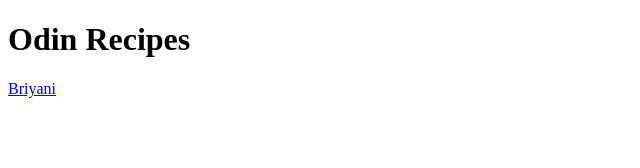
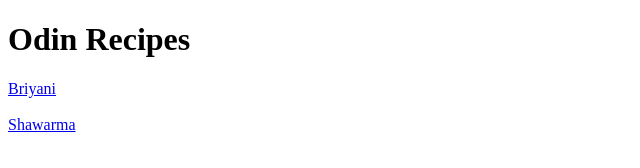
Before and after one commit to Mukil-N/odin-recipes, a plain HTML site: page index.html in a window 1280 px wide. Shown: the full height of the page, 0-640 px from the left. Drawn offline with Linux system fonts and the light colour scheme.

Commit message:
Edit index.html

```diff
--- a/index.html
+++ b/index.html
@@ -8,5 +8,8 @@
     <body>
         <h1>Odin Recipes</h1>
         <a href="recipes/briyani.html" target="_blank" rel="noopener noreferrer">Briyani</a>
+        <br>
+        <br>
+        <a href="recipes/shawarma.html" target="_blank" rel="noopener noreferrer">Shawarma</a>
     </body>
 </html>
```
